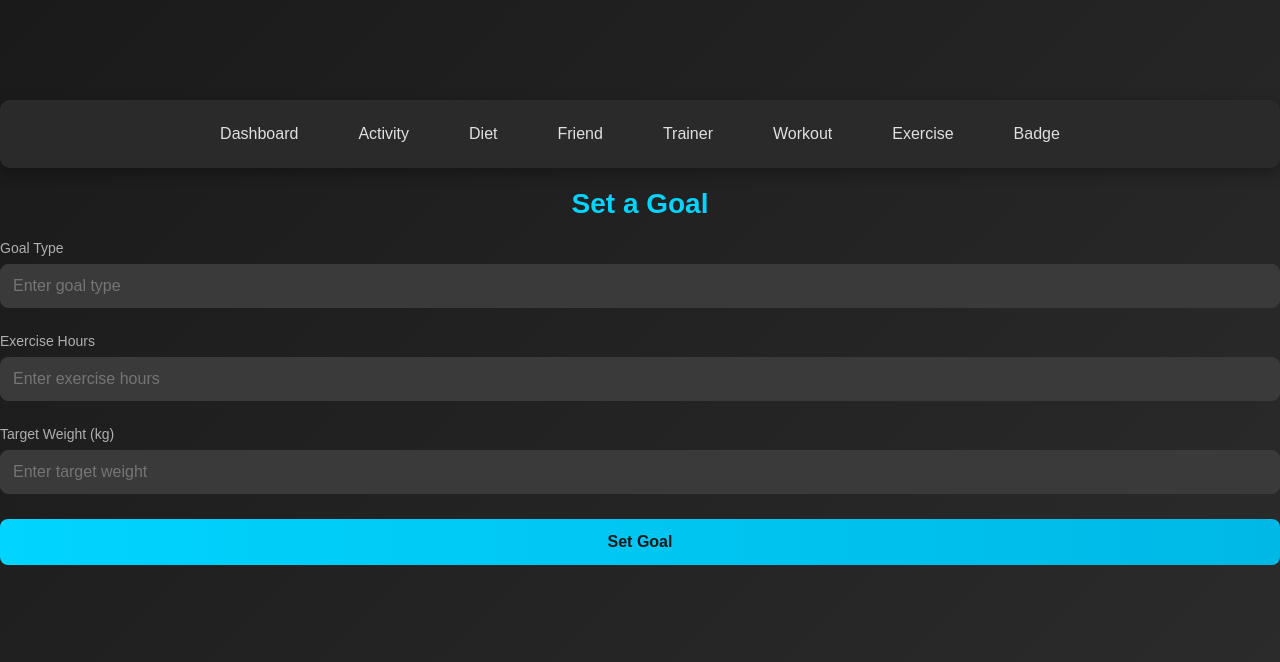
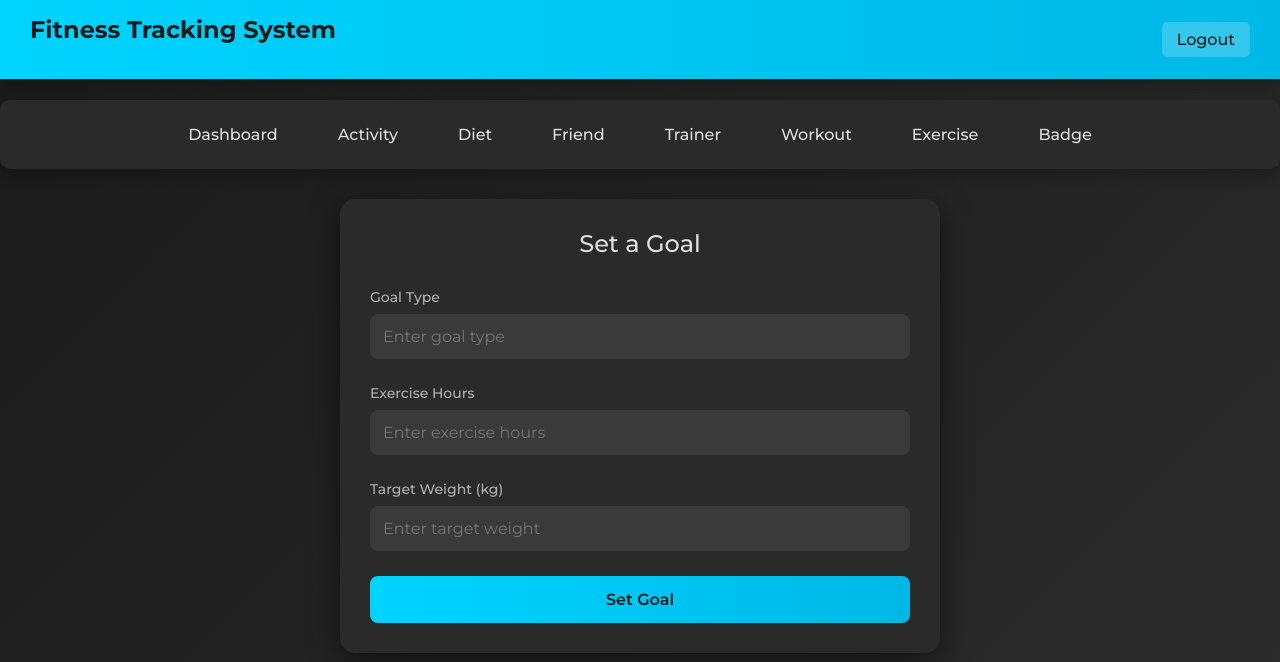
Before and after one commit to Gerin-Joshua/FitTrack, a Flask app: page /goal in a window 1280 px wide. Shown: the top 662 px of the page. Run offline with Flask 3, Linux system fonts and the light colour scheme; the visitor is signed in with stand-in values (Sample User, id 1).

Commit message:
frontend enhancss

```diff
--- a/templates/goal.html
+++ b/templates/goal.html
@@ -3,10 +3,15 @@
 <head>
     <meta charset="UTF-8">
     <meta name="viewport" content="width=device-width, initial-scale=1.0">
-    <title>Goal - Fitness Tracker</title>
+    <title>Goal - Fitness Tracking System</title>
     <link rel="stylesheet" href="/static/css/styles.css">
+    <link href="https://fonts.googleapis.com/css2?family=Montserrat:wght@400;500;600;700&display=swap" rel="stylesheet">
 </head>
 <body>
+    <header>
+        <h1>Fitness Tracking System</h1>
+        <a href="/login" class="logout">Logout</a>
+    </header>
     <nav>
         <a href="/dashboard">Dashboard</a>
         <a href="/activity">Activity</a>
@@ -17,8 +22,8 @@
         <a href="/exercise">Exercise</a>
         <a href="/badge">Badge</a>
     </nav>
-    <div class="container">
-        <h1>Set a Goal</h1>
+    <div class="card">
+        <h2>Set a Goal</h2>
         <div class="form-group">
             <label for="goal_type">Goal Type</label>
             <input type="text" id="goal_type" placeholder="Enter goal type" required>
```
Also changed, not shown: templates/activity.html (+8 -3 lines).
